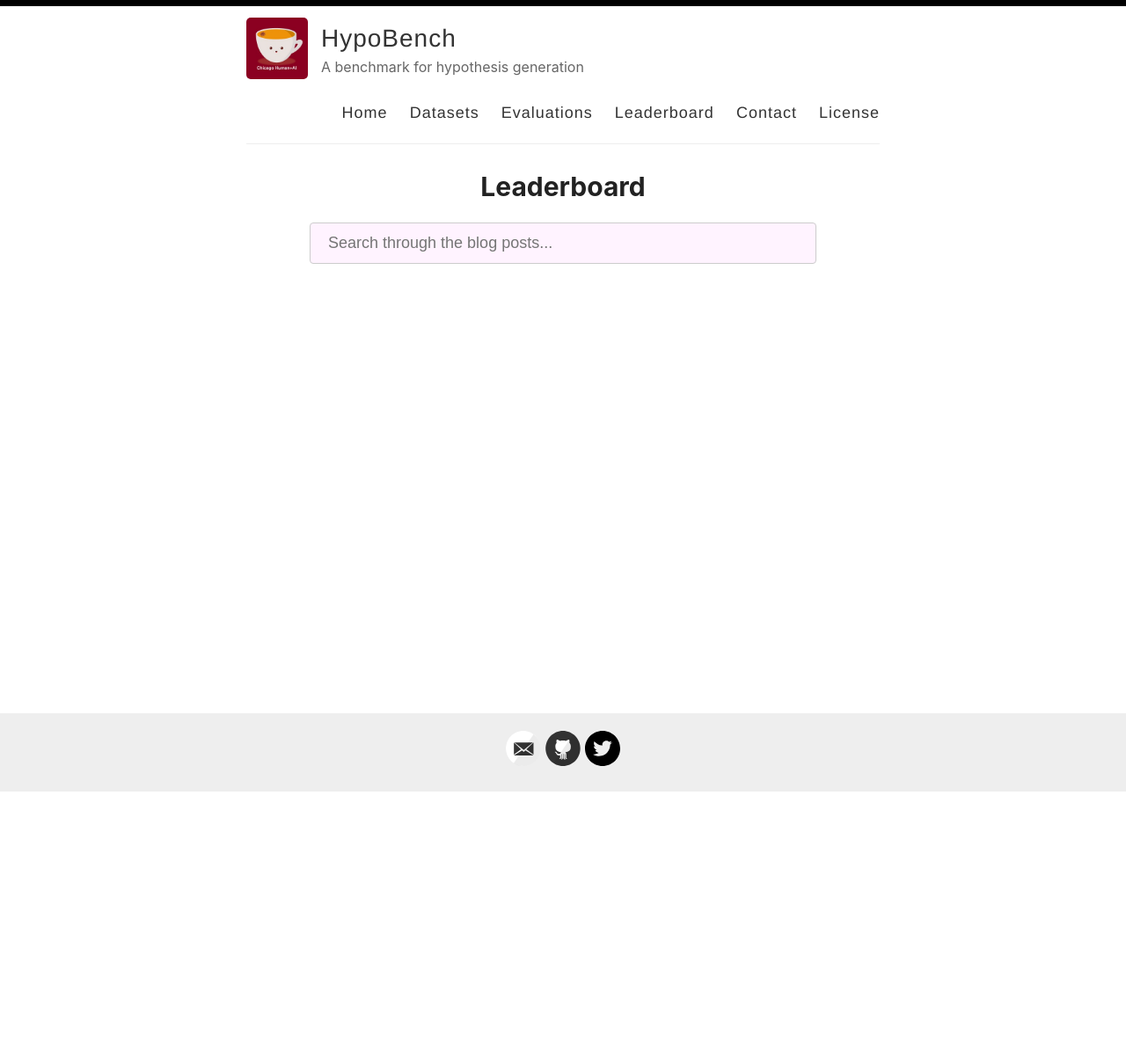
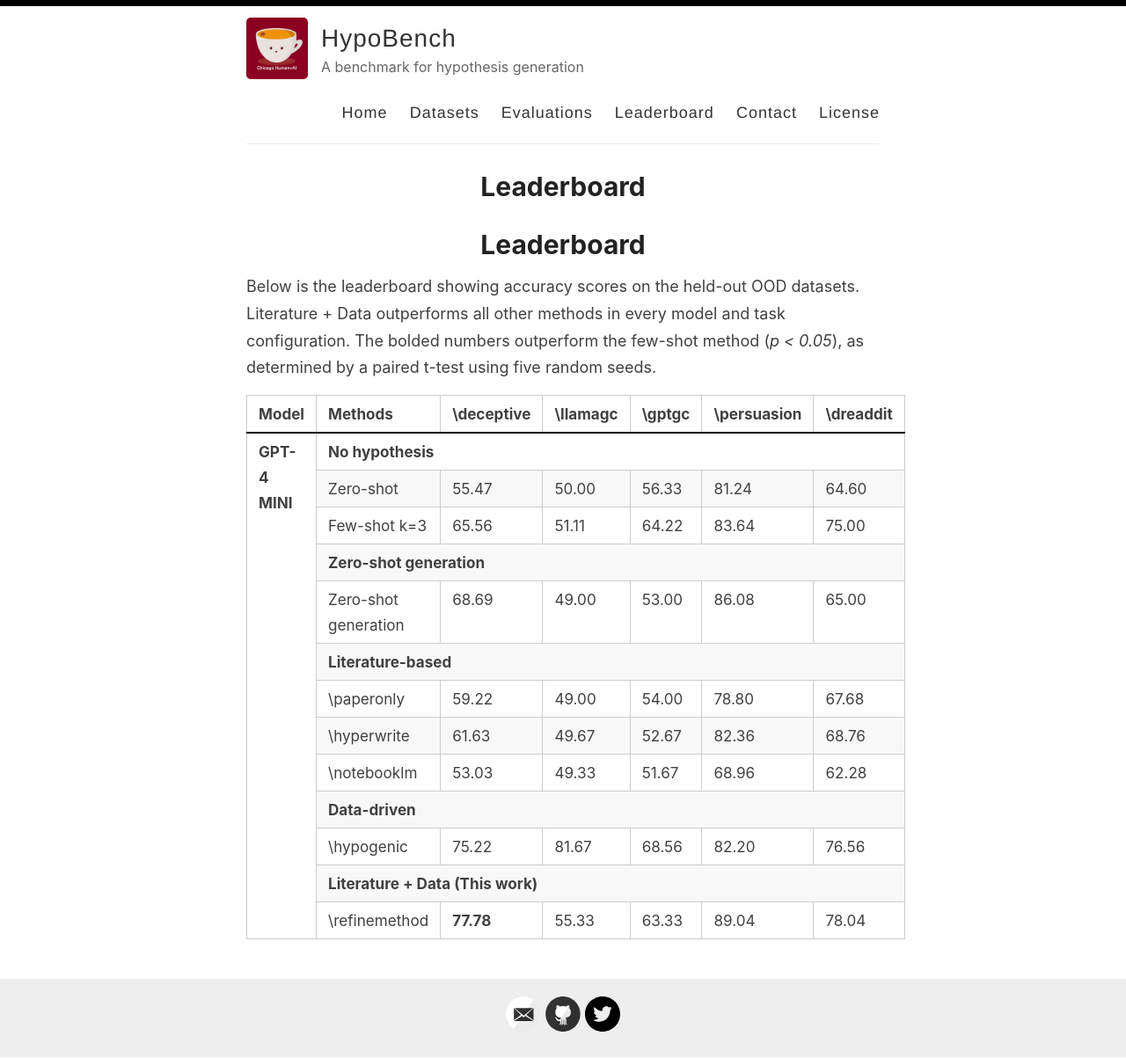
Before and after one commit to ChicagoHAI/HypoBench, a Jekyll site: the page built from _pages/leaderboard.md, in a window 1280 px wide. Shown: the whole page at 88% size. Built offline with Jekyll 4.4.1, drawn with Linux system fonts in a browser that asks for light colours; before the commit the page ends 901 px from its top, so only the background shows below that.

Commit message:
table first version

```diff
--- a/_pages/leaderboard.md
+++ b/_pages/leaderboard.md
@@ -4,18 +4,104 @@ title: Leaderboard
 permalink: /leaderboard/
 ---
 
-<div id="search-container">
-    <input type="text" id="search-input" placeholder="Search through the blog posts...">
-    <ul id="results-container"></ul>
-</div>
+# Leaderboard
 
-<script src="{{ site.baseurl }}/assets/simple-jekyll-search.min.js" type="text/javascript"></script>
+Below is the leaderboard showing accuracy scores on the held-out OOD datasets. Literature + Data outperforms all other methods in every model and task configuration. The bolded numbers outperform the few-shot method (*p < 0.05*), as determined by a paired t-test using five random seeds.
 
-<script>
-    SimpleJekyllSearch({
-    searchInput: document.getElementById('search-input'),
-    resultsContainer: document.getElementById('results-container'),
-    searchResultTemplate: '<div style="text-align: left !important;"><a href="{url}"><h1 style="text-align:left !important;">{title}</h1></a><span style="text-align:left !important;">{date}</span></div>',
-    json: '{{ site.baseurl }}/search.json'
-    });
-</script>
+<table style="width: 95%; margin: auto; border-collapse: collapse; text-align: center; font-size: 0.95em;">
+  <thead>
+    <tr style="border-bottom: 2px solid black;">
+      <th>Model</th>
+      <th>Methods</th>
+      <th>\deceptive</th>
+      <th>\llamagc</th>
+      <th>\gptgc</th>
+      <th>\persuasion</th>
+      <th>\dreaddit</th>
+    </tr>
+  </thead>
+  <tbody>
+    <!-- GPT-4 MINI Section -->
+    <tr>
+      <td rowspan="13" style="font-weight: bold;">GPT-4 MINI</td>
+      <td colspan="6" style="font-weight: bold;">No hypothesis</td>
+    </tr>
+    <tr>
+      <td>Zero-shot</td>
+      <td>55.47</td>
+      <td>50.00</td>
+      <td>56.33</td>
+      <td>81.24</td>
+      <td>64.60</td>
+    </tr>
+    <tr>
+      <td>Few-shot k=3</td>
+      <td>65.56</td>
+      <td>51.11</td>
+      <td>64.22</td>
+      <td>83.64</td>
+      <td>75.00</td>
+    </tr>
+    <tr>
+      <td colspan="6" style="font-weight: bold;">Zero-shot generation</td>
+    </tr>
+    <tr>
+      <td>Zero-shot generation</td>
+      <td>68.69</td>
+      <td>49.00</td>
+      <td>53.00</td>
+      <td>86.08</td>
+      <td>65.00</td>
+    </tr>
+    <tr>
+      <td colspan="6" style="font-weight: bold;">Literature-based</td>
+    </tr>
+    <tr>
+      <td>\paperonly</td>
+      <td>59.22</td>
+      <td>49.00</td>
+      <td>54.00</td>
+      <td>78.80</td>
+      <td>67.68</td>
+    </tr>
+    <tr>
+      <td>\hyperwrite</td>
+      <td>61.63</td>
+      <td>49.67</td>
+      <td>52.67</td>
+      <td>82.36</td>
+      <td>68.76</td>
+    </tr>
+    <tr>
+      <td>\notebooklm</td>
+      <td>53.03</td>
+      <td>49.33</td>
+      <td>51.67</td>
+      <td>68.96</td>
+      <td>62.28</td>
+    </tr>
+    <tr>
+      <td colspan="6" style="font-weight: bold;">Data-driven</td>
+    </tr>
+    <tr>
+      <td>\hypogenic</td>
+      <td>75.22</td>
+      <td>81.67</td>
+      <td>68.56</td>
+      <td>82.20</td>
+      <td>76.56</td>
+    </tr>
+    <tr>
+      <td colspan="6" style="font-weight: bold;">Literature + Data (This work)</td>
+    </tr>
+    <tr>
+      <td>\refinemethod</td>
+      <td><b>77.78</b></td>
+      <td>55.33</td>
+      <td>63.33</td>
+      <td>89.04</td>
+      <td>78.04</td>
+    </tr>
+    <!-- Add remaining rows for Llama 70B-I similarly -->
+  </tbody>
+</table>
```
